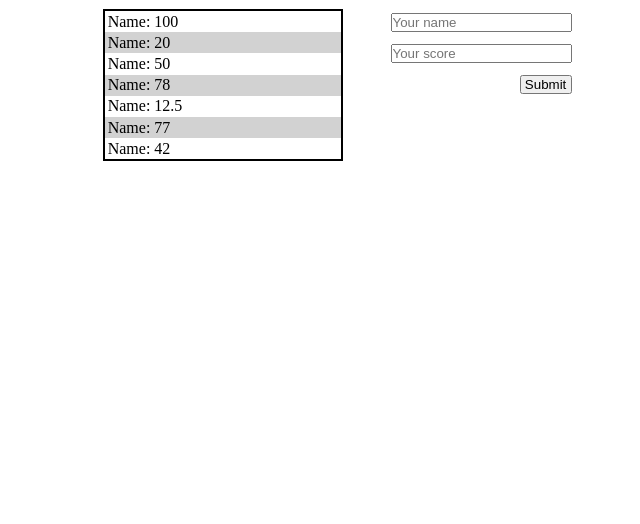
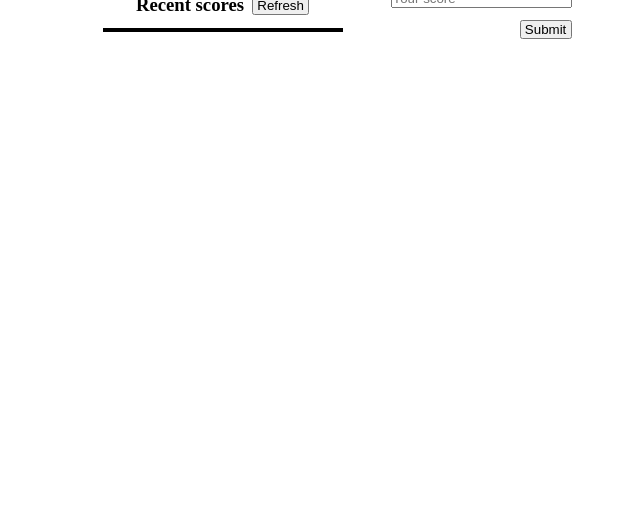
Before and after one commit to badger-99/Leaderboard, a website built with webpack: page src/template.html in a window 1280 px wide. Shown: the part 276-800 px from the top of the page, without its empty margins (319-959 px from the left). Built offline with nearby package versions, Linux system fonts and the light colour scheme.

Commit message:
Remove hardcoded scores

```diff
--- a/src/template.html
+++ b/src/template.html
@@ -17,13 +17,6 @@
           <button type="button" id="refresh">Refresh</button>
         </div>
         <div id="score-list">
-          <p class="score">Name: 100</p>
-          <p class="score">Name: 20</p>
-          <p class="score">Name: 50</p>
-          <p class="score">Name: 78</p>
-          <p class="score">Name: 12.5</p>
-          <p class="score">Name: 77</p>
-          <p class="score">Name: 42</p>
         </div>
       </div>
     </section>
```
